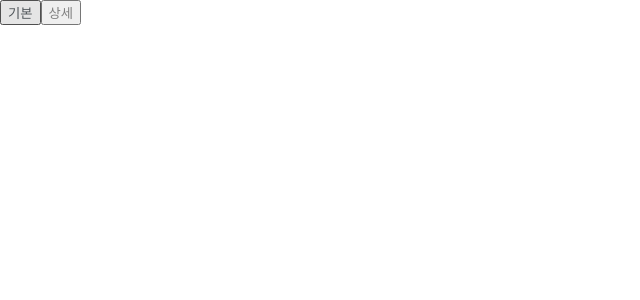
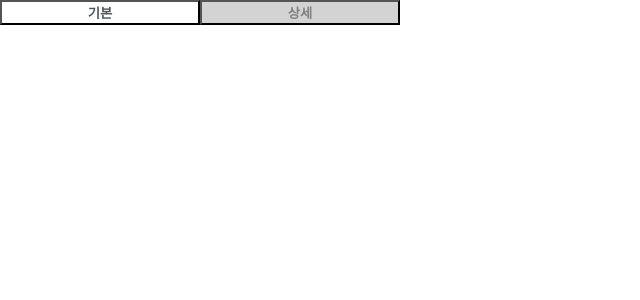
Before and after one commit to seungyeon119/wanted_pre_onboarding, a React (Create React App) app: page / in a window 1280 px wide. Shown: the top 300 px of the page, without its empty margins (0-640 px from the left). Built offline with nearby package versions, Linux system fonts and the light colour scheme.

Commit message:
토글 상태 보여주는 <ToggleSelector> 추가

```diff
--- a/src/components/Toggle.js
+++ b/src/components/Toggle.js
@@ -1,10 +1,29 @@
 import { useState } from 'react';
 import styled from 'styled-components';
 
-const Container = styled.div``;
+const Container = styled.div`
+  width: 400px;
+  position: relative;
+  display: flex;
+  justify-content: space-between;
+  align-items: center;
+  background-color: #d3d3d3;
+`;
 
 const Button = styled.button`
+  z-index: 100;
+  width: 50%;
+  font-weight: 700;
+  background-color: rgba(0, 0, 0, 0);
   color: ${({ clicked }) => (clicked ? '#4f5559' : 'gray')};
+`;
+
+const ToggleSelector = styled.div`
+  position: absolute;
+  width: 50%;
+  height: 90%;
+  background-color: #fff;
+  transform: ${({ isToggled }) => (isToggled ? 'translate(100%, 0)' : 'none')};
 `;
 
 function Toggle() {
@@ -20,6 +39,7 @@ function Toggle() {
       <Button onClick={() => handleClick(true)} clicked={isToggled}>
         상세
       </Button>
+      <ToggleSelector isToggled={isToggled} />
     </Container>
   );
 }
```
